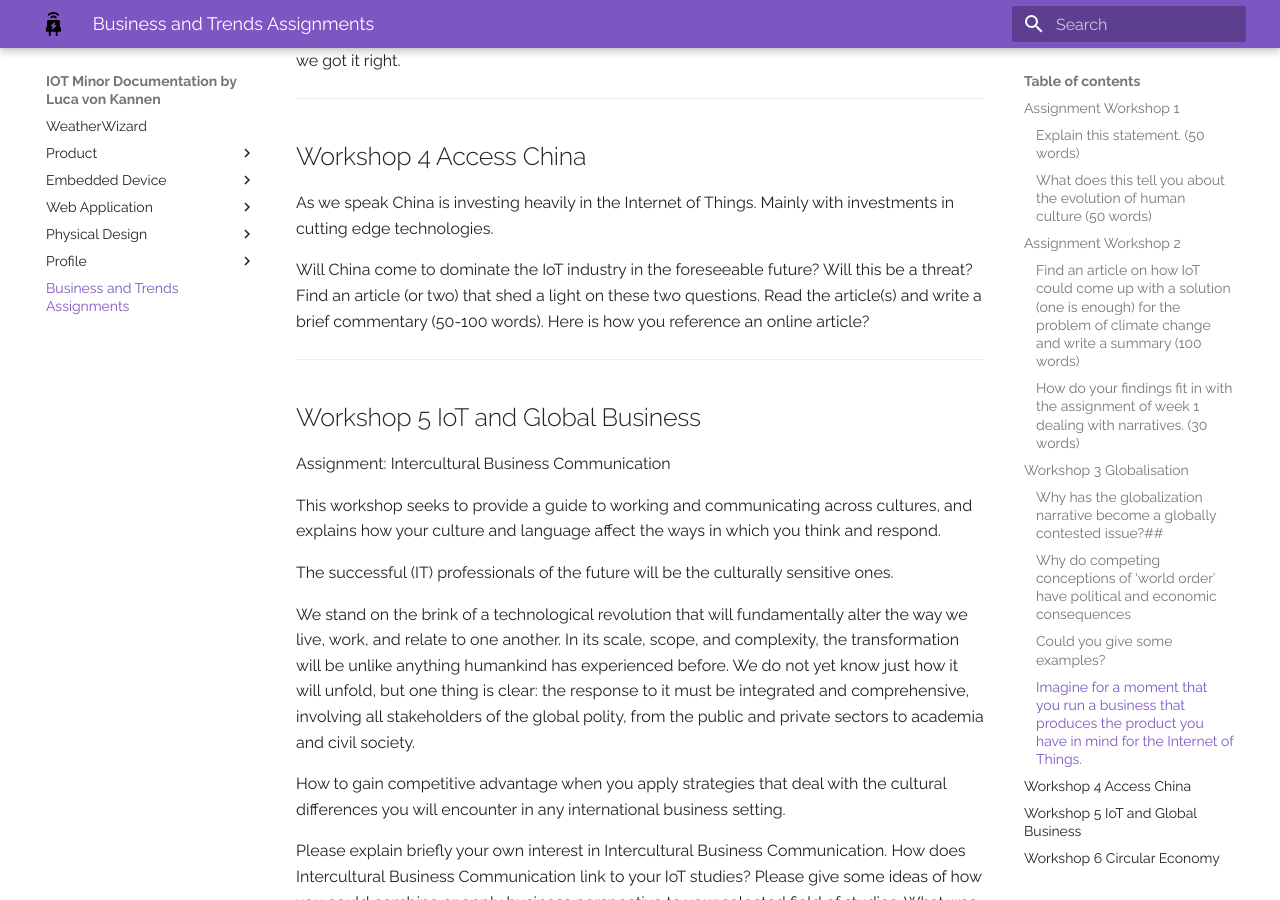
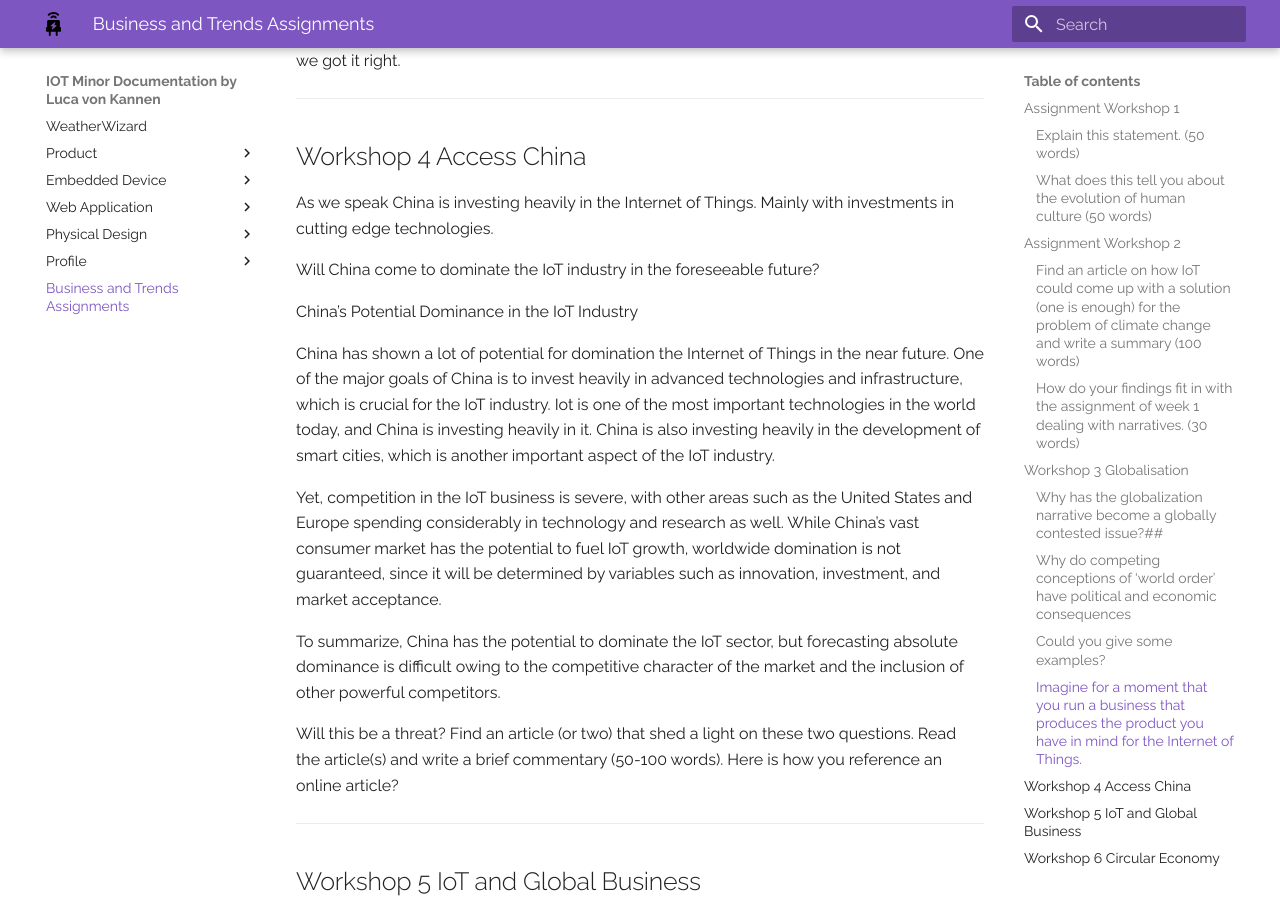
Before and after one commit to lv042/Weather-Wizard, an MkDocs documentation site: the page built from docs/bt.md, in a window 1280 px wide and 900 px high, scrolled down 3622 px. Built offline with MkDocs 1.6.1 and Material for MkDocs 9.7.7, drawn with Linux system fonts in a browser that asks for light colours.

Commit message:
Updated some docs

```diff
--- a/docs/bt.md
+++ b/docs/bt.md
@@ -100,6 +100,21 @@ One thing we'd have to think about is how to balance all the different factors i
 As we speak China is investing heavily in the Internet of Things. Mainly with investments in cutting edge technologies.
 
 Will China come to dominate the IoT industry in the foreseeable future?
+
+China's Potential Dominance in the IoT Industry
+
+China has shown a lot of potential for domination the Internet of Things in the near future.
+One of the major goals of China is to invest heavily in advanced technologies and infrastructure, which is
+crucial for the IoT industry. Iot is one of the most important technologies in the world today, and China is
+investing heavily in it. China is also investing heavily in the development of smart cities, which is another
+important aspect of the IoT industry.
+
+Yet, competition in the IoT business is severe, with other areas such as the United States and Europe spending considerably in technology and research as well. While China's vast consumer market has the potential to fuel IoT growth, worldwide domination is not guaranteed, since it will be determined by variables such as innovation, investment, and market acceptance.
+
+To summarize, China has the potential to dominate the IoT sector, but forecasting absolute dominance is difficult owing to the competitive character of the market and the inclusion of other powerful competitors.
+
+
+
 Will this be a threat?
 Find an article (or two) that shed a light on these two questions. Read the article(s)  and write a brief commentary (50-100 words).
 Here is how you reference an online article?
```
